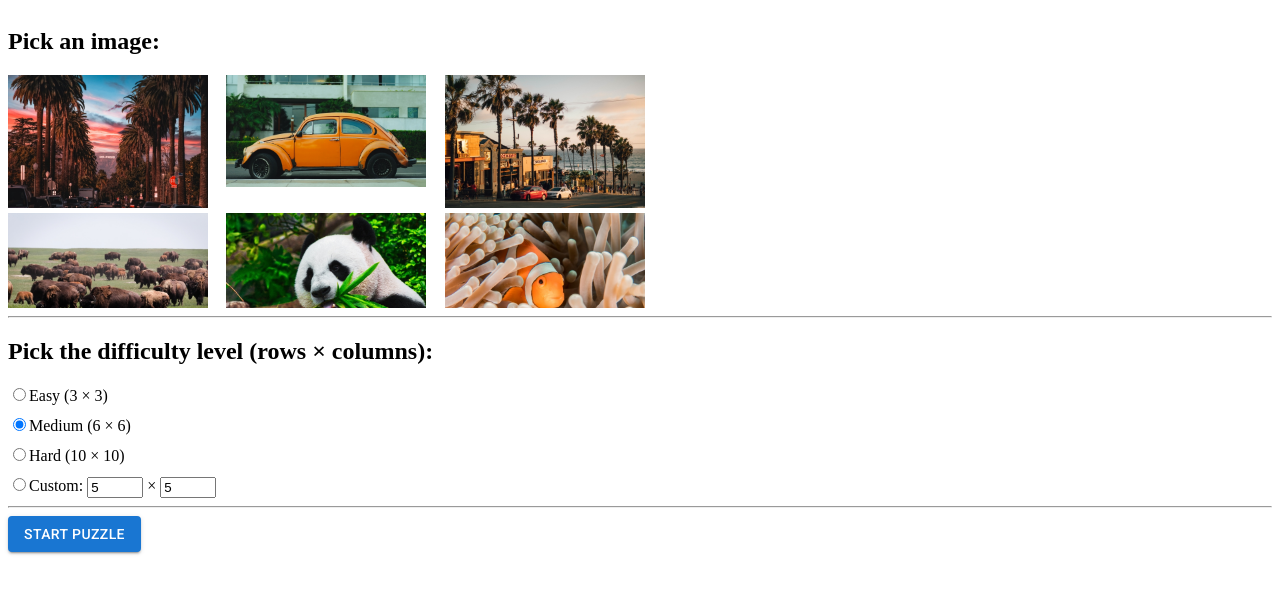
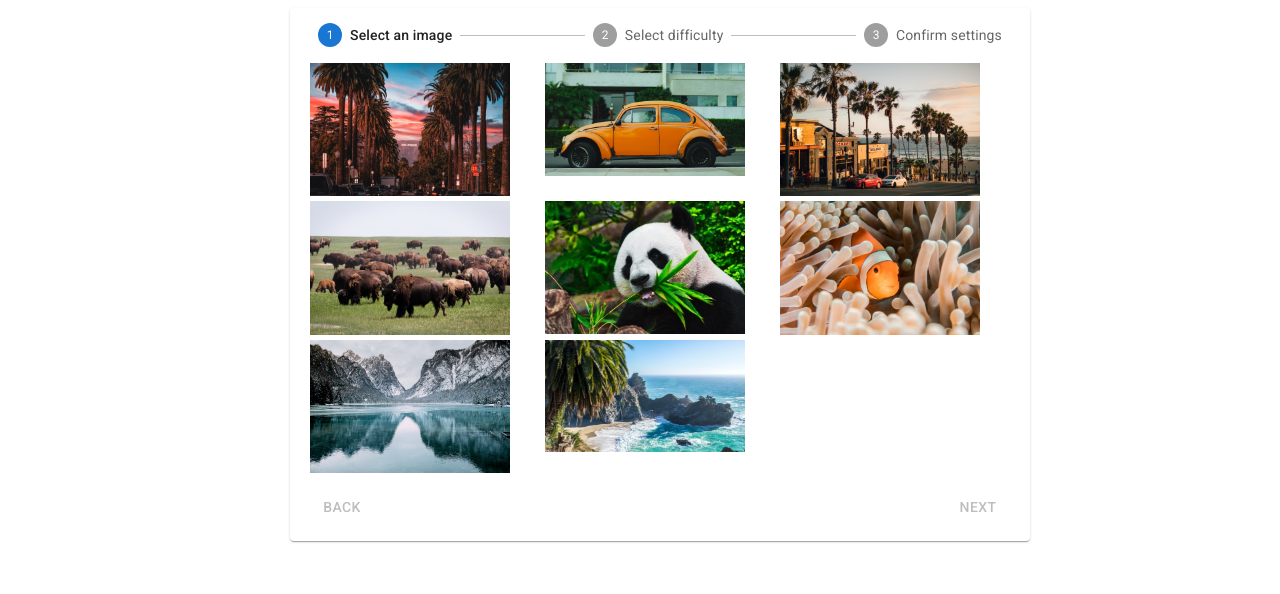
Before and after one commit to mikedimartino/pictzle-puzzle-game, a React app: page /#/ in a window 1280 px wide. Shown: the top 594 px of the page. Built offline with nearby package versions, Linux system fonts and the light colour scheme.

Commit message:
Steps for creating new puzzle

```diff
--- a/src/components/NewPuzzleSettings/ImageSelector.tsx
+++ b/src/components/NewPuzzleSettings/ImageSelector.tsx
@@ -13,8 +13,8 @@ const StyledImage = styled.img<{ isSelected: boolean }>`
 `;
 
 const ImageSelectorWrapper = styled.section`
-  width: 650px;
-  height: 300px;
+  width: 100%;
+  height: 100%;
   overflow-y: auto;
 `;
 
@@ -28,7 +28,6 @@ const ImageSelector = () => {
 
   return (
     <ImageSelectorWrapper>
-      <h2>Pick an image:</h2>
       <ImageList cols={3} gap={5}>
         {puzzleImages.map((imageSrc) => (
           <ImageListItem key={imageSrc}>
--- a/src/components/NewPuzzleSettings/NewPuzzleSettings.tsx
+++ b/src/components/NewPuzzleSettings/NewPuzzleSettings.tsx
@@ -1,19 +1,21 @@
-import { Button } from '@mui/material';
 import { useState } from 'react';
-import { useNavigate } from 'react-router-dom';
 
-import { load } from '../../redux/slices/activePuzzleSlice';
-import { useAppDispatch } from '../../redux/store';
-import DifficultySelector from './DifficultySelector';
-import ImageSelector from './ImageSelector';
+import {
+  DEFAULT_CUSTOM_COLUMNS,
+  DEFAULT_CUSTOM_ROWS,
+  DEFAULT_DIFFICULTY,
+  Difficulty,
+} from '../../constants';
+import NewPuzzleSteps from './NewPuzzleSteps/NewPuzzleSteps';
 import { SettingsContext, SettingsContextValue } from './SettingsContext';
 
 const NewPuzzleSettings = () => {
-  const dispatch = useAppDispatch();
-  const navigate = useNavigate();
   const [imageSrc, setImageSrc] = useState('');
   const [rows, setRows] = useState(0);
   const [columns, setColumns] = useState(0);
+  const [difficulty, setDifficulty] = useState<Difficulty>(DEFAULT_DIFFICULTY);
+  const [customRows, setCustomRows] = useState(DEFAULT_CUSTOM_ROWS);
+  const [customColumns, setCustomColumns] = useState(DEFAULT_CUSTOM_COLUMNS);
 
   const contextValue: SettingsContextValue = {
     imageSrc,
@@ -22,26 +24,17 @@ const NewPuzzleSettings = () => {
     setRows,
     columns,
     setColumns,
-  };
-
-  const handleStartPuzzle = () => {
-    dispatch(load({ rows, columns, imageSrc }));
-    navigate('/puzzle');
+    difficulty,
+    setDifficulty,
+    customRows,
+    setCustomRows,
+    customColumns,
+    setCustomColumns,
   };
 
   return (
     <SettingsContext.Provider value={contextValue}>
-      <div>
-        <section>
-          <ImageSelector />
-        </section>
-        <hr />
-        <DifficultySelector />
-        <hr />
-        <Button onClick={handleStartPuzzle} variant="contained">
-          Start Puzzle
-        </Button>
-      </div>
+      <NewPuzzleSteps />
     </SettingsContext.Provider>
   );
 };
--- /dev/null
+++ b/src/components/NewPuzzleSettings/NewPuzzleSteps/DifficultySelector.tsx
@@ -0,0 +1,118 @@
+import FormControl from '@mui/material/FormControl';
+import FormControlLabel from '@mui/material/FormControlLabel';
+import FormLabel from '@mui/material/FormLabel';
+import Radio from '@mui/material/Radio';
+import RadioGroup from '@mui/material/RadioGroup';
+import { useContext, useEffect } from 'react';
+import styled from 'styled-components';
+
+import { Difficulty } from '../../../constants';
+import { useAppDispatch } from '../../../redux/store';
+import CustomDifficultyInput from '../CustomDifficultyInput';
+import { SettingsContext } from '../SettingsContext';
+
+const DIFFICULTY_SETTINGS = {
+  [Difficulty.Easy]: { rows: 3, columns: 3 },
+  [Difficulty.Medium]: { rows: 6, columns: 6 },
+  [Difficulty.Hard]: { rows: 10, columns: 10 },
+};
+
+const FormWrapper = styled.div`
+  padding: 20px 15px;
+`;
+
+const CustomDifficultyWrapper = styled.div`
+  display: inline-flex;
+`;
+
+const DifficultySelector = () => {
+  const dispatch = useAppDispatch();
+  const {
+    setRows,
+    setColumns,
+    difficulty,
+    setDifficulty,
+    customRows,
+    setCustomRows,
+    customColumns,
+    setCustomColumns,
+  } = useContext(SettingsContext);
+
+  useEffect(() => {
+    const rows =
+      difficulty === Difficulty.Custom
+        ? customRows
+        : DIFFICULTY_SETTINGS[difficulty].rows;
+    const columns =
+      difficulty === Difficulty.Custom
+        ? customColumns
+        : DIFFICULTY_SETTINGS[difficulty].columns;
+
+    setRows(rows);
+    setColumns(columns);
+  }, [customRows, customColumns, difficulty, dispatch, setRows, setColumns]);
+
+  const handleDifficultyChange = (event: React.FormEvent<HTMLDivElement>) => {
+    const value = (event.target as HTMLInputElement).value as Difficulty;
+    setDifficulty(value);
+  };
+
+  const handleCustomRowsChange = (value: number) => {
+    setDifficulty(Difficulty.Custom);
+    setCustomRows(value);
+  };
+
+  const handleCustomColumnsChange = (value: number) => {
+    setDifficulty(Difficulty.Custom);
+    setCustomColumns(value);
+  };
+
+  const customDifficultyInput = (
+    <CustomDifficultyWrapper>
+      Custom:&nbsp;
+      <CustomDifficultyInput
+        initialValue={customRows}
+        onChange={handleCustomRowsChange}
+      />
+      &nbsp;x&nbsp;
+      <CustomDifficultyInput
+        initialValue={customColumns}
+        onChange={handleCustomColumnsChange}
+      />
+    </CustomDifficultyWrapper>
+  );
+
+  const renderLabelByDifficulty = (difficulty: Difficulty) => {
+    if (difficulty === Difficulty.Custom) {
+      return customDifficultyInput;
+    }
+    const rows = DIFFICULTY_SETTINGS[difficulty].rows;
+    const columns = DIFFICULTY_SETTINGS[difficulty].columns;
+    return `${difficulty} (${rows} x ${columns})`;
+  };
+
+  return (
+    <FormWrapper onChange={handleDifficultyChange}>
+      <FormControl>
+        <FormLabel id="difficulty-group-label">(Rows x Columns)</FormLabel>
+        <RadioGroup
+          aria-labelledby="difficulty-group-label"
+          name="difficulty-group"
+          value={difficulty}
+          onChange={handleDifficultyChange}
+        >
+          {Object.keys(Difficulty).map((difficulty) => (
+            <FormControlLabel
+              key={difficulty}
+              value={difficulty}
+              control={<Radio />}
+              label={renderLabelByDifficulty(difficulty as Difficulty)}
+            />
+          ))}
+        </RadioGroup>
+      </FormControl>
+    </FormWrapper>
+  );
+};
+
+export default DifficultySelector;
--- /dev/null
+++ b/src/components/NewPuzzleSettings/NewPuzzleSteps/NewPuzzleSteps.tsx
@@ -0,0 +1,99 @@
+import Button from '@mui/material/Button';
+import Paper from '@mui/material/Paper';
+import Step from '@mui/material/Step';
+import StepLabel from '@mui/material/StepLabel';
+import Stepper from '@mui/material/Stepper';
+import Tooltip from '@mui/material/Tooltip';
+import { useState } from 'react';
+import styled from 'styled-components';
+
+import ImageSelector from '../ImageSelector';
+import DifficultySelector from './DifficultySelector';
+import useStartPuzzle from './hooks/useStartPuzzle';
+import useValidateStep from './hooks/useValidateStep';
+import SettingsConfirmation from './SettingsConfirmation';
+
+const StyledMain = styled.main`
+  width: 700px;
+  margin-left: auto;
+  margin-right: auto;
+`;
+
+const StyledPaper = styled(Paper)`
+  width: 100%;
+  padding: 15px 20px;
+`;
+
+const StepFooter = styled.div`
+  display: flex;
+  justify-content: space-between;
+  column-gap: 10px;
+  align-self: flex-end;
+`;
+
+const stepLabels = ['Select an image', 'Select difficulty', 'Confirm settings'];
+
+const NewPuzzleSteps = () => {
+  const [activeStep, setActiveStep] = useState(0);
+  const isLastStep = activeStep === stepLabels.length - 1;
+  const { hasValidationErrors, validationErrors } = useValidateStep(activeStep);
+  const startPuzzle = useStartPuzzle();
+
+  const handleBackClick = () => {
+    setActiveStep((value) => value - 1);
+  };
+
+  const handleNextClick = () => {
+    if (isLastStep) {
+      startPuzzle();
+      return;
+    }
+    setActiveStep((value) => value + 1);
+  };
+
+  const nextButtonTooltipText = validationErrors?.join('. ') || '';
+
+  const steps = stepLabels.map((label) => {
+    return (
+      <Step key={label}>
+        <StepLabel>{label}</StepLabel>
+      </Step>
+    );
+  });
+
+  const renderStepContent = () => {
+    switch (activeStep) {
+      case 0:
+        return <ImageSelector />;
+      case 1:
+        return <DifficultySelector />;
+      case 2:
+        return <SettingsConfirmation />;
+      default:
+        return null;
+    }
+  };
+
+  return (
+    <StyledMain>
+      <StyledPaper>
+        <Stepper activeStep={activeStep}>{steps}</Stepper>
+        {renderStepContent()}
+        <StepFooter>
+          <Button onClick={handleBackClick} disabled={activeStep === 0}>
+            Back
+          </Button>
+          <Tooltip title={nextButtonTooltipText} placement="top">
+            <span>
+              <Button onClick={handleNextClick} disabled={hasValidationErrors}>
+                {isLastStep ? 'Start Puzzle' : 'Next'}
+              </Button>
+            </span>
+          </Tooltip>
+        </StepFooter>
+      </StyledPaper>
+    </StyledMain>
+  );
+};
+
+export default NewPuzzleSteps;
--- /dev/null
+++ b/src/components/NewPuzzleSettings/NewPuzzleSteps/SettingsConfirmation.tsx
@@ -0,0 +1,31 @@
+import Typography from '@mui/material/Typography';
+import { useContext } from 'react';
+import styled from 'styled-components';
+
+import { SettingsContext } from '../SettingsContext';
+
+const Wrapper = styled.div`
+  padding: 20px 15px;
+`;
+
+const StyledImage = styled.img`
+  max-width: 100%;
+  margin-bottom: 30px;
+`;
+
+const SettingsConfirmation = () => {
+  const { imageSrc, rows, columns } = useContext(SettingsContext);
+
+  return (
+    <Wrapper>
+      <Typography variant="h6">Image:</Typography>
+      <StyledImage src={imageSrc} />
+      <Typography variant="h6">Difficulty:</Typography>
+      <Typography variant="body1">
+        {rows} rows x {columns} columns ({rows * columns} total pieces)
+      </Typography>
+    </Wrapper>
+  );
+};
+
+export default SettingsConfirmation;
--- /dev/null
+++ b/src/components/NewPuzzleSettings/NewPuzzleSteps/hooks/useStartPuzzle.ts
@@ -0,0 +1,19 @@
+import { useCallback, useContext } from 'react';
+import { useNavigate } from 'react-router-dom';
+
+import { load } from '../../../../redux/slices/activePuzzleSlice';
+import { useAppDispatch } from '../../../../redux/store';
+import { SettingsContext } from '../../SettingsContext';
+
+const useStartPuzzle = () => {
+  const dispatch = useAppDispatch();
+  const { rows, columns, imageSrc } = useContext(SettingsContext);
+  const navigate = useNavigate();
+
+  return useCallback(() => {
+    dispatch(load({ rows, columns, imageSrc }));
+    navigate('/puzzle');
+  }, [columns, dispatch, imageSrc, navigate, rows]);
+};
+
+export default useStartPuzzle;
--- /dev/null
+++ b/src/components/NewPuzzleSettings/NewPuzzleSteps/hooks/useValidateStep.ts
@@ -0,0 +1,24 @@
+import { useContext } from 'react';
+
+import { SettingsContext } from '../../SettingsContext';
+
+export type StepValidationResult = {
+  hasValidationErrors: boolean;
+  validationErrors?: string[];
+};
+
+const useValidateStep = (step: number): StepValidationResult => {
+  const { imageSrc } = useContext(SettingsContext);
+  const validationErrors: string[] = [];
+
+  if (step === 0 && !imageSrc) {
+    validationErrors.push('You must select an image before you can proceed');
+  }
+
+  return {
+    hasValidationErrors: !!validationErrors.length,
+    validationErrors,
+  };
+};
+
+export default useValidateStep;
--- /dev/null
+++ b/src/components/NewPuzzleSettings/NewPuzzleSteps/index.tsx
@@ -0,0 +1,3 @@
+import NewPuzzleSteps from './NewPuzzleSteps';
+
+export default NewPuzzleSteps;
--- a/src/constants.ts
+++ b/src/constants.ts
@@ -1 +1,12 @@
 export const NOOP = () => undefined;
+
+export enum Difficulty {
+  Easy = 'Easy',
+  Medium = 'Medium',
+  Hard = 'Hard',
+  Custom = 'Custom',
+}
+
+export const DEFAULT_DIFFICULTY = Difficulty.Medium;
+export const DEFAULT_CUSTOM_ROWS = 5;
+export const DEFAULT_CUSTOM_COLUMNS = 5;
```
Also changed, not shown: src/components/NewPuzzleSettings/SettingsContext.ts (+19 -1 lines).
